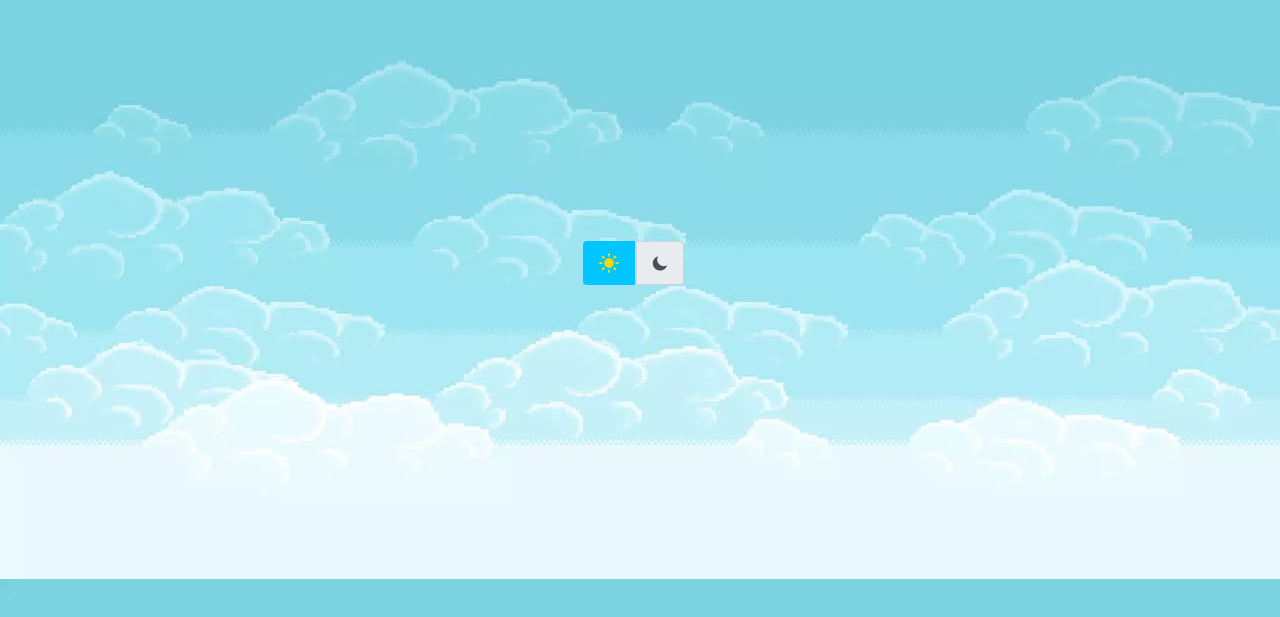
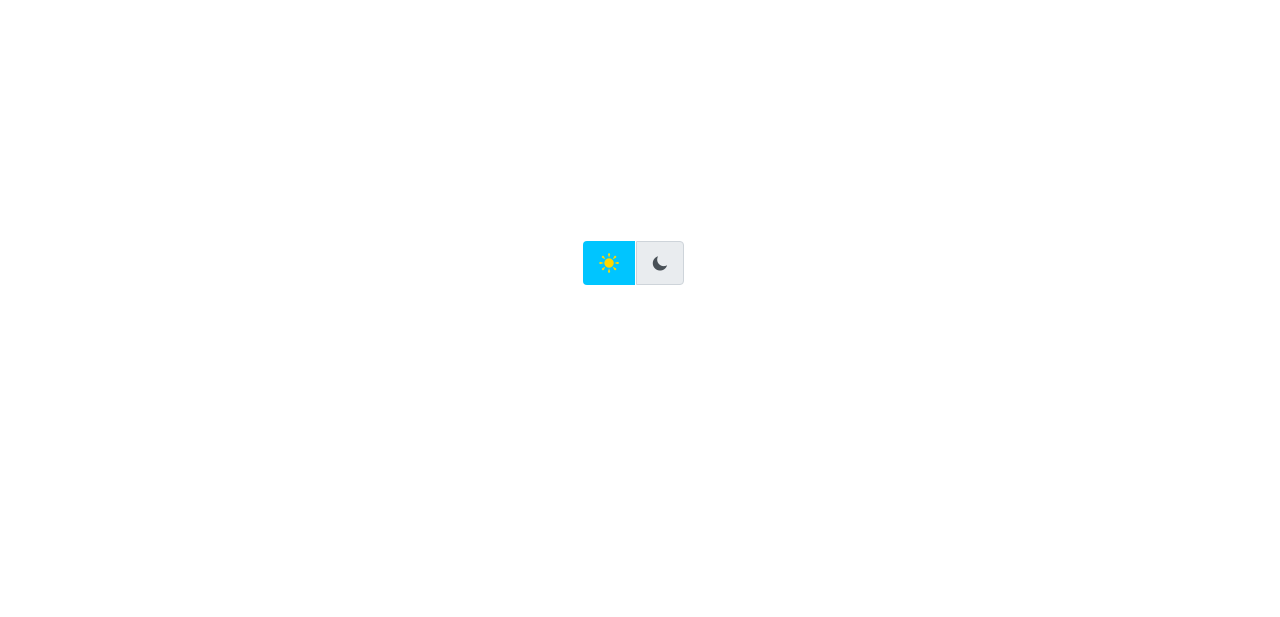
Before and after one commit to kiteCatTV/test, a plain HTML site: page index.html in a window 1280 px wide. Shown: the part 137-754 px from the top of the page. Drawn offline with nearby package versions, Linux system fonts and the light colour scheme.

Commit message:
Update main.css

```diff
--- a/css/dist/main.css
+++ b/css/dist/main.css
@@ -8,7 +8,7 @@
   height: 100vh;
   background-size: cover;
   background-position: center;
-  background: url(../def.jpeg);
+
 }
 .first.active {
   background: url(../active.jpeg);
```
